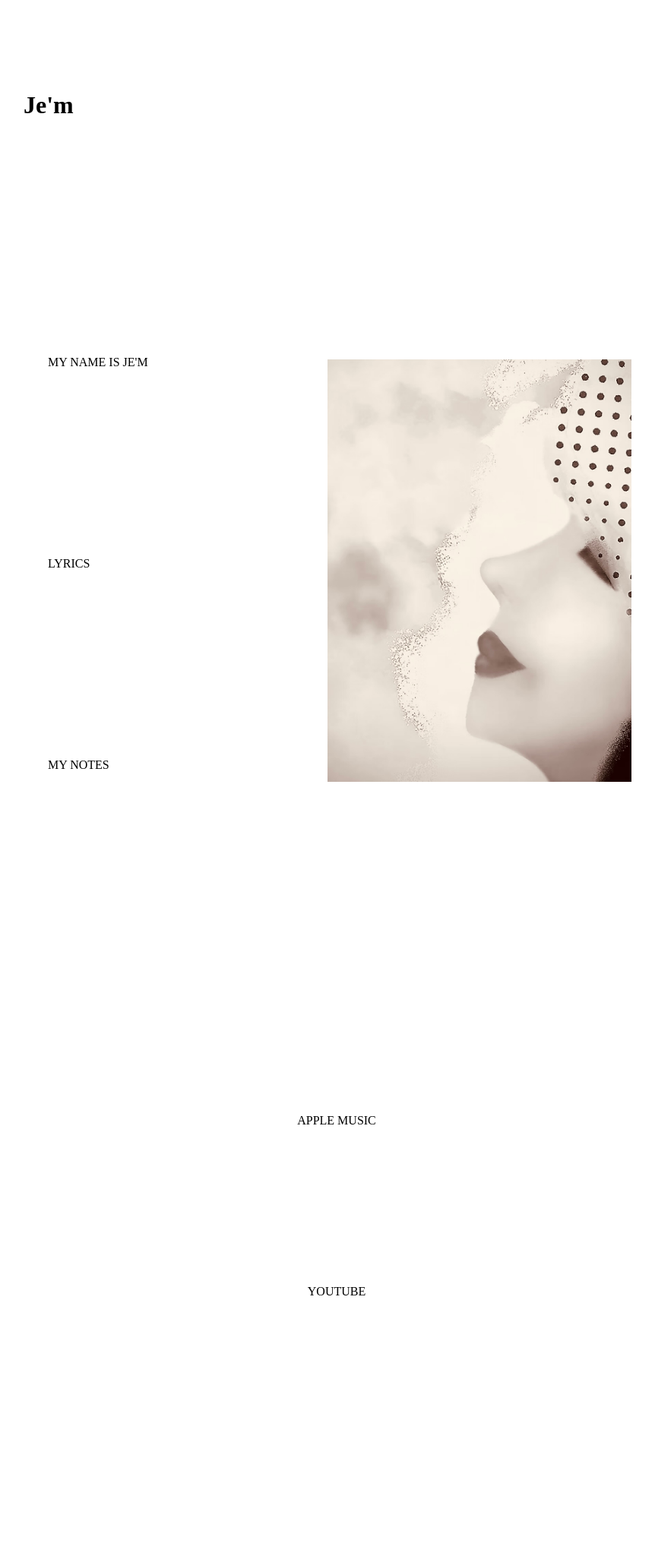
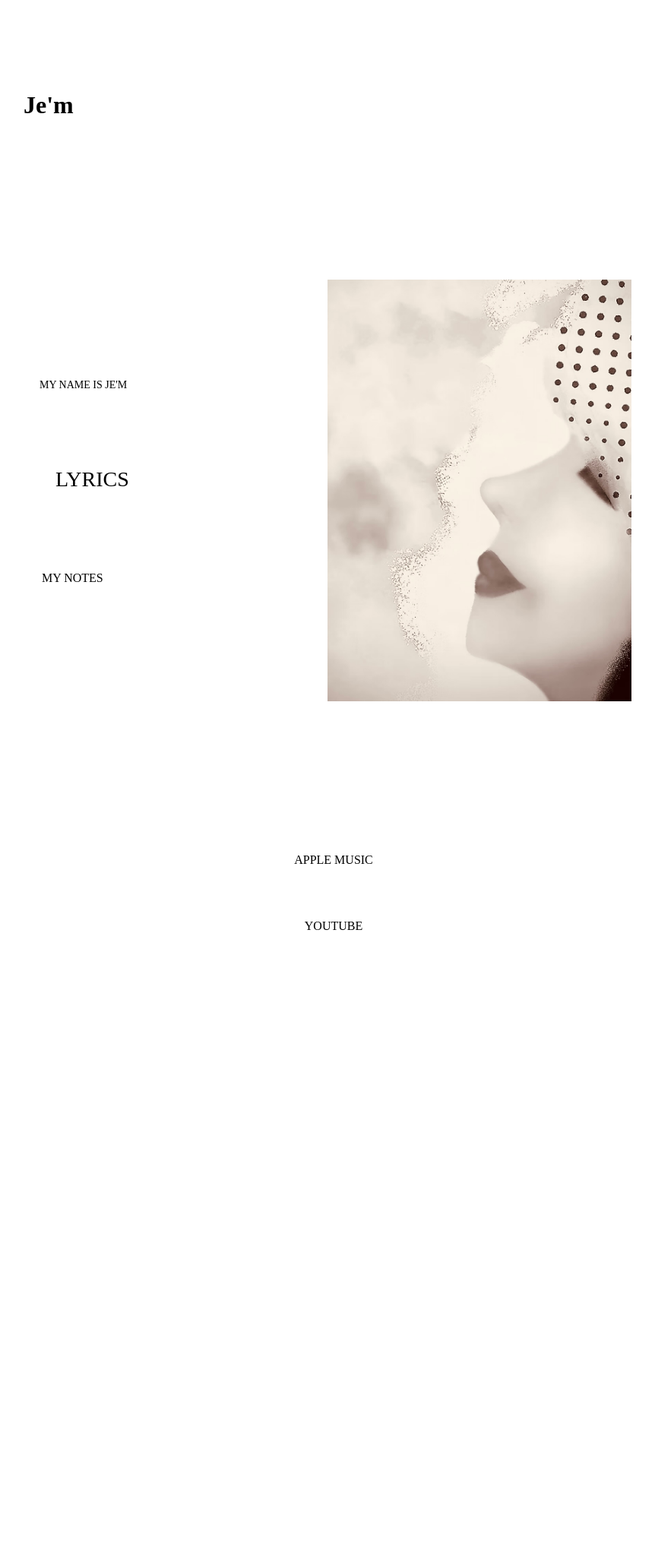
Before and after one commit to ohlucinda/jemlyrics, a Jekyll site: the page built from index.md, in a window 1280 px wide. Shown: the whole page at 76% size, without its empty margins (209-1071 px from the left). Built offline with Jekyll 4.4.1, drawn with Linux system fonts in a browser that asks for light colours; some web fonts are replaced; after the commit the page ends 1476 px from its top, so only the background shows below that.

Commit message:
Update index.md

```diff
--- a/index.md
+++ b/index.md
@@ -5,25 +5,19 @@ layout: default
 <div style="display: flex; justify-content: space-between; align-items: center; margin-top: 80px;">
 
   <!-- 左 -->
-  <div style="width: 40%;">
+  <div style="width: 40%; display: flex; flex-direction: column; gap: 24px;">
 
-    <div style="margin: 20px 0;">
-      <a href="https://ohlucinda.wixsite.com/jemmusicja" target="_blank" rel="noopener noreferrer">
-        MY NAME IS JE'M
-      </a>
-    </div>
+    <a href="https://ohlucinda.wixsite.com/jemmusicja" target="_blank" rel="noopener noreferrer" style="font-size: 14px;">
+      MY NAME IS JE'M
+    </a>
 
-    <div style="margin: 40px 0;">
-      <a href="{{ '/lyrics' | relative_url }}">
-        LYRICS
-      </a>
-    </div>
+    <a href="{{ '/lyrics' | relative_url }}" style="font-size: 28px;">
+      LYRICS
+    </a>
 
-    <div style="margin: 20px 0;">
-      <a href="https://ohlucinda.wixsite.com/jemmusicja/blog" target="_blank" rel="noopener noreferrer">
-        MY NOTES
-      </a>
-    </div>
+    <a href="https://ohlucinda.wixsite.com/jemmusicja/blog" target="_blank" rel="noopener noreferrer" style="font-size: 16px;">
+      MY NOTES
+    </a>
 
   </div>
 
@@ -35,18 +29,14 @@ layout: default
 </div>
 
 <!-- 下 -->
-<div style="text-align: center; margin-top: 80px;">
+<div style="text-align: center; margin-top: 60px; display: flex; flex-direction: column; gap: 10px;">
 
-  <div style="margin: 10px 0;">
-    <a href="https://music.apple.com/jp/artist/jem/1864719862?l=en-US" target="_blank" rel="noopener noreferrer">
-      APPLE MUSIC
-    </a>
-  </div>
+  <a href="https://music.apple.com/jp/artist/jem/1864719862?l=en-US" target="_blank" rel="noopener noreferrer" style="font-size: 16px;">
+    APPLE MUSIC
+  </a>
 
-  <div style="margin: 10px 0;">
-    <a href="https://www.youtube.com/@JEMMUSICJA" target="_blank" rel="noopener noreferrer">
-      YOUTUBE
-    </a>
-  </div>
+  <a href="https://www.youtube.com/@JEMMUSICJA" target="_blank" rel="noopener noreferrer" style="font-size: 16px;">
+    YOUTUBE
+  </a>
 
 </div>
```
